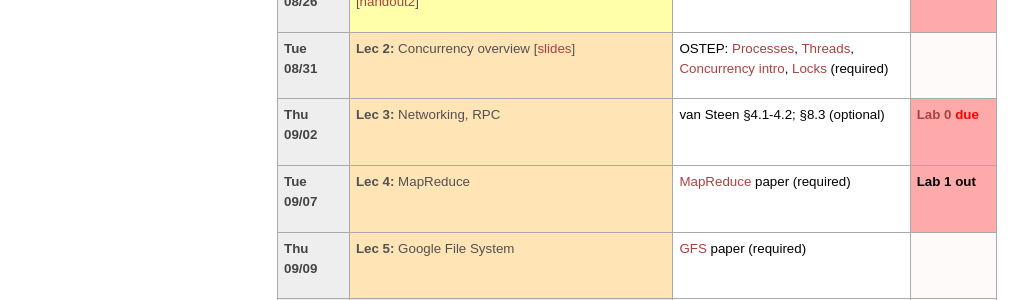
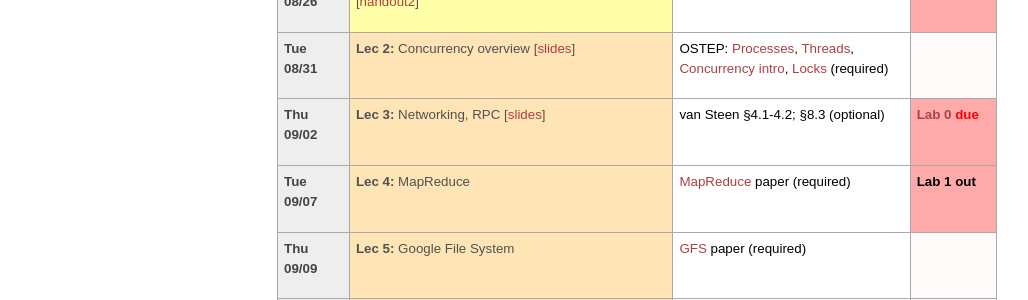
Before and after one commit to tddg/cs475-fall21, a Jekyll site: the page built from schedule.md, in a window 1280 px wide and 900 px high. Shown: the part 377-677 px from the top of the window, without its empty margins (3-1031 px from the left). Built offline with Jekyll 4.4.1, drawn with Linux system fonts in a browser that asks for light colours.

Commit message:
added lec3

```diff
--- a/_data/news.yml
+++ b/_data/news.yml
@@ -1,3 +1,6 @@
+
+- date: <strong>09/01/2021</strong>
+  headline: "Lec 3 is posted; In 09/02 lecture we will make up for Lec 2 first."
 
 - date: <strong>08/30/2021</strong>
   headline: "Lec 2 is posted."
--- a/schedule.md
+++ b/schedule.md
@@ -140,7 +140,7 @@ The course schedule is tentative and subject to change\*.
 <tr> <!-- week of Aug 30 -->
   <td id="2021-09-02" class="date"><b>Thu 09/02</b></td>
   <td class="fundamentals">
-		<b>Lec 3:</b> Networking, RPC
+		<b>Lec 3:</b> Networking, RPC [<a href="./public/lecs/lec3-rpc.pdf">slides</a>]
   </td>
   <td class="reading">
 		van Steen &sect;4.1-4.2; &sect;8.3 (optional)
```
Also changed, not shown: 1 other file.
